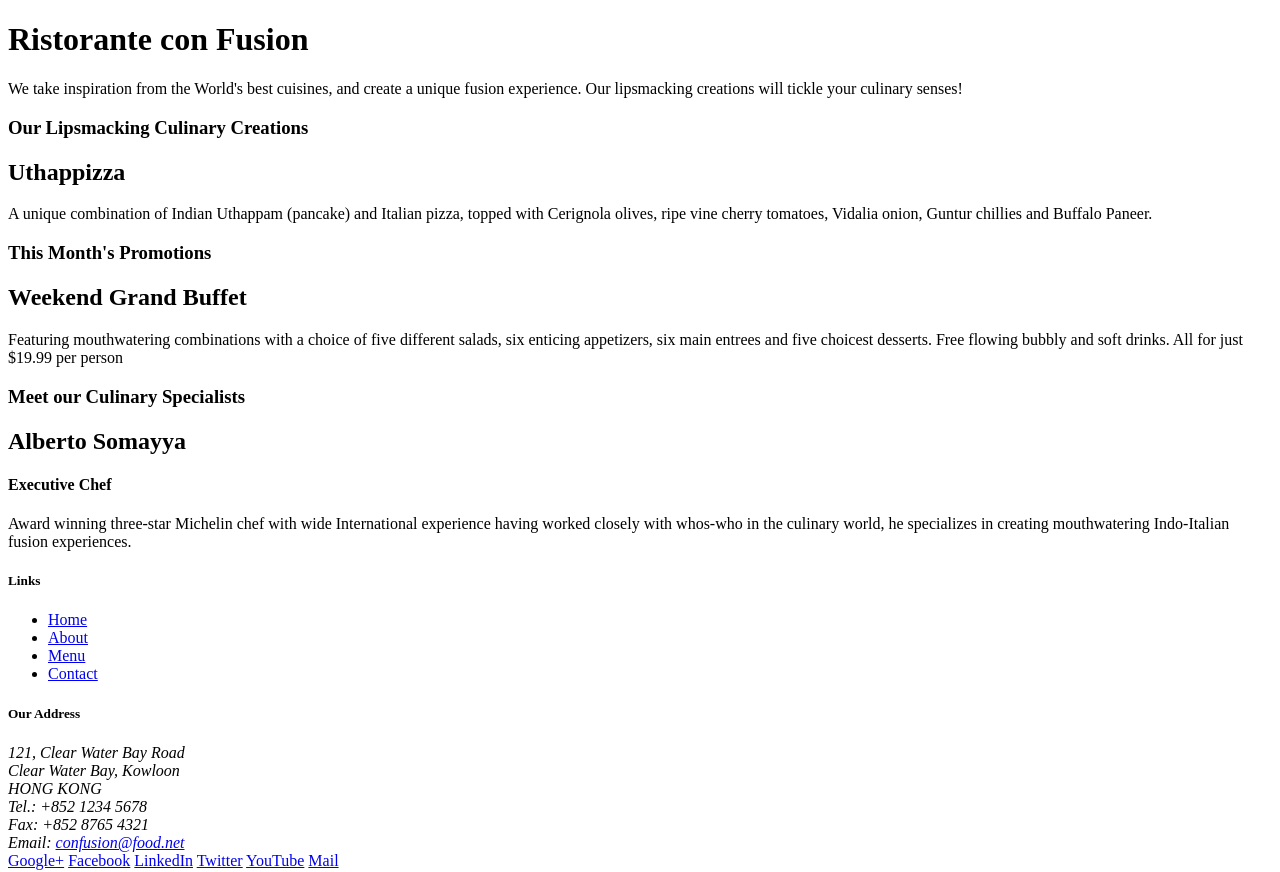
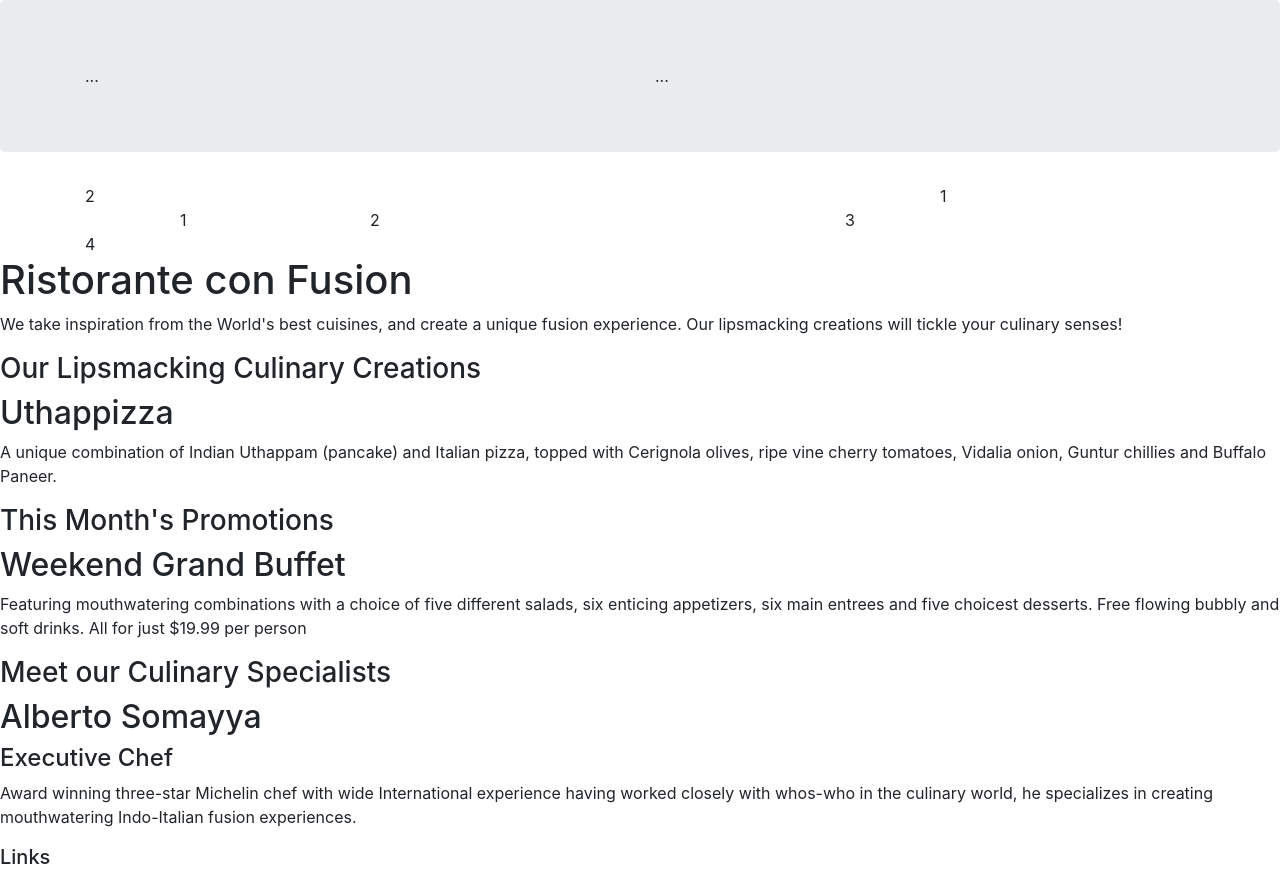
Before and after one commit to trinhgiakhiem1505/De160152-Exercise5, a website: page index.html in a window 1280 px wide. Shown: the top 872 px of the page. Drawn offline with nearby package versions, Linux system fonts and the light colour scheme.

Commit message:
Bootstrap gird part 1

```diff
--- a/index.html
+++ b/index.html
@@ -2,11 +2,52 @@
 <html lang="en">
 
 <head>
+    <!-- Required meta tags always come first -->
+    <meta charset="utf-8">
+    <meta name="viewport" content="width=device-width, initial-scale=1, shrink-to-fit=no">
+    <meta http-equiv="x-ua-compatible" content="ie=edge">
+    <!-- Bootstrap CSS -->
+    <link rel="stylesheet" href="node_modules/bootstrap/dist/css/bootstrap.min.css">
+
     <title>Ristorante Con Fusion</title>
+
 </head>
 
 <body>
+    <header class="jumbotron">
+    <div class=" container">
+        <div class="row">
+            <div class="col-12 col-sm-6"> ... </div>
+            <div class="col-12 col-sm"> ... </div>
+        </div>
 
+        </div>
+    </div>
+</header>
+<section>
+    <div class="container">
+        <div class="row">
+            <div class="col-12 col-sm-4 col-md-3 order-sm-last "> 1 </div>
+            <div class="col col-sm col-md order-sm-first "> 2 </div>
+
+
+    </div>
+</section>
+<footer>
+    <div class="container">
+        <div class="row">
+            <div class="col-4 offset-1 col-sm-2"> 1 </div>
+
+            <div class="col-7 col-sm-5"> 2 </div>
+
+            <div class="col-12 col-sm-4"> 3 </div>
+
+            <div class="col-auto"> 4 </div>
+            <div></div>
+
+        </div>
+    </div>
+</footer>
     <header>
         <div>
             <div>
@@ -95,7 +136,12 @@
            </div>
         </div>
     </footer>
+<!-- jQuery first, then Popper.js, then Bootstrap JS. -->
+<script src="node_modules/jquery/dist/jquery.slim.min.js"></script>
+<script src="node_modules/popper.js/dist/umd/popper.min.js"></script>
+<script src="node_modules/bootstrap/dist/js/bootstrap.min.js"></script>
 
 </body>
 
+
 </html>
```
